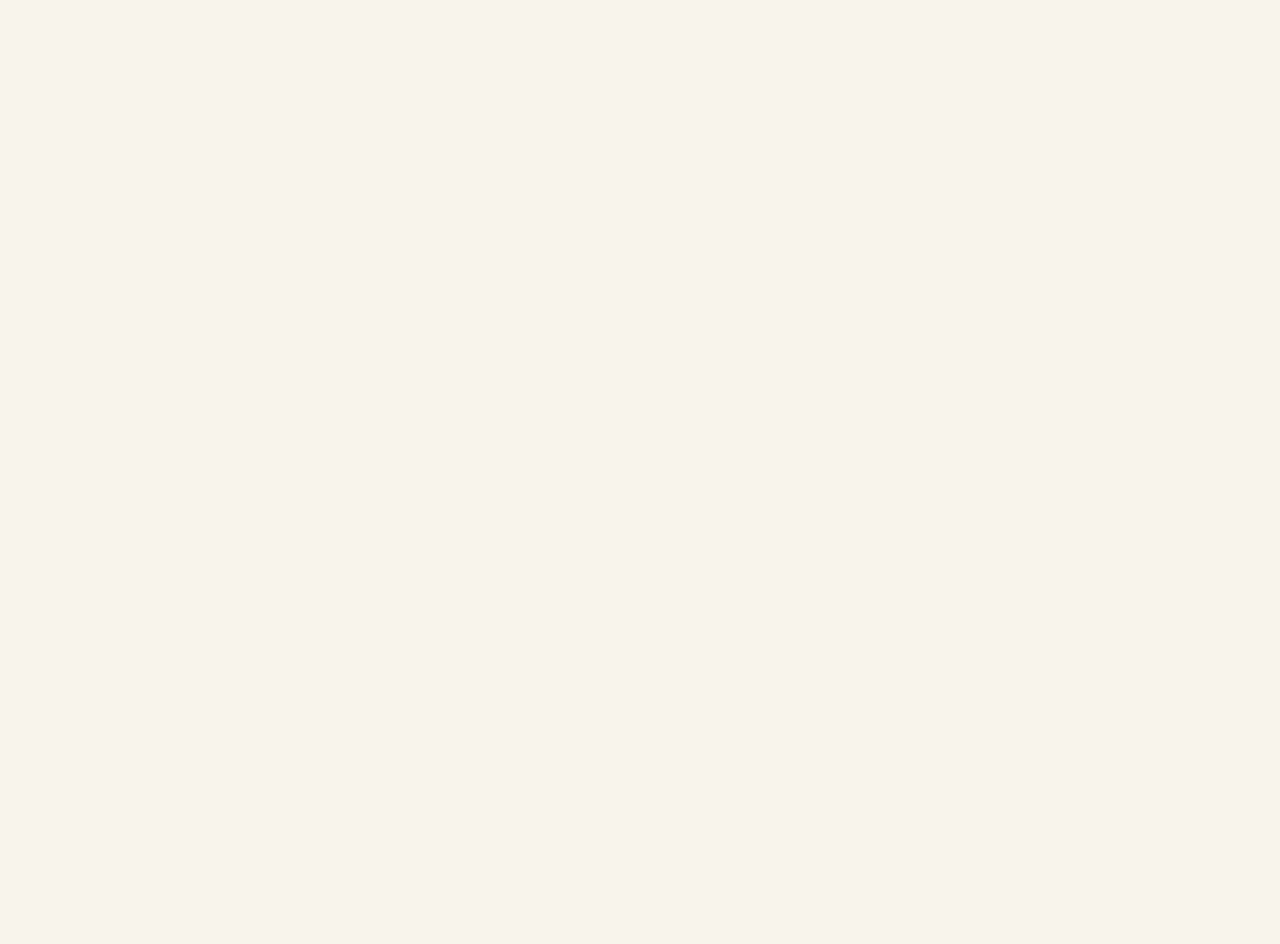
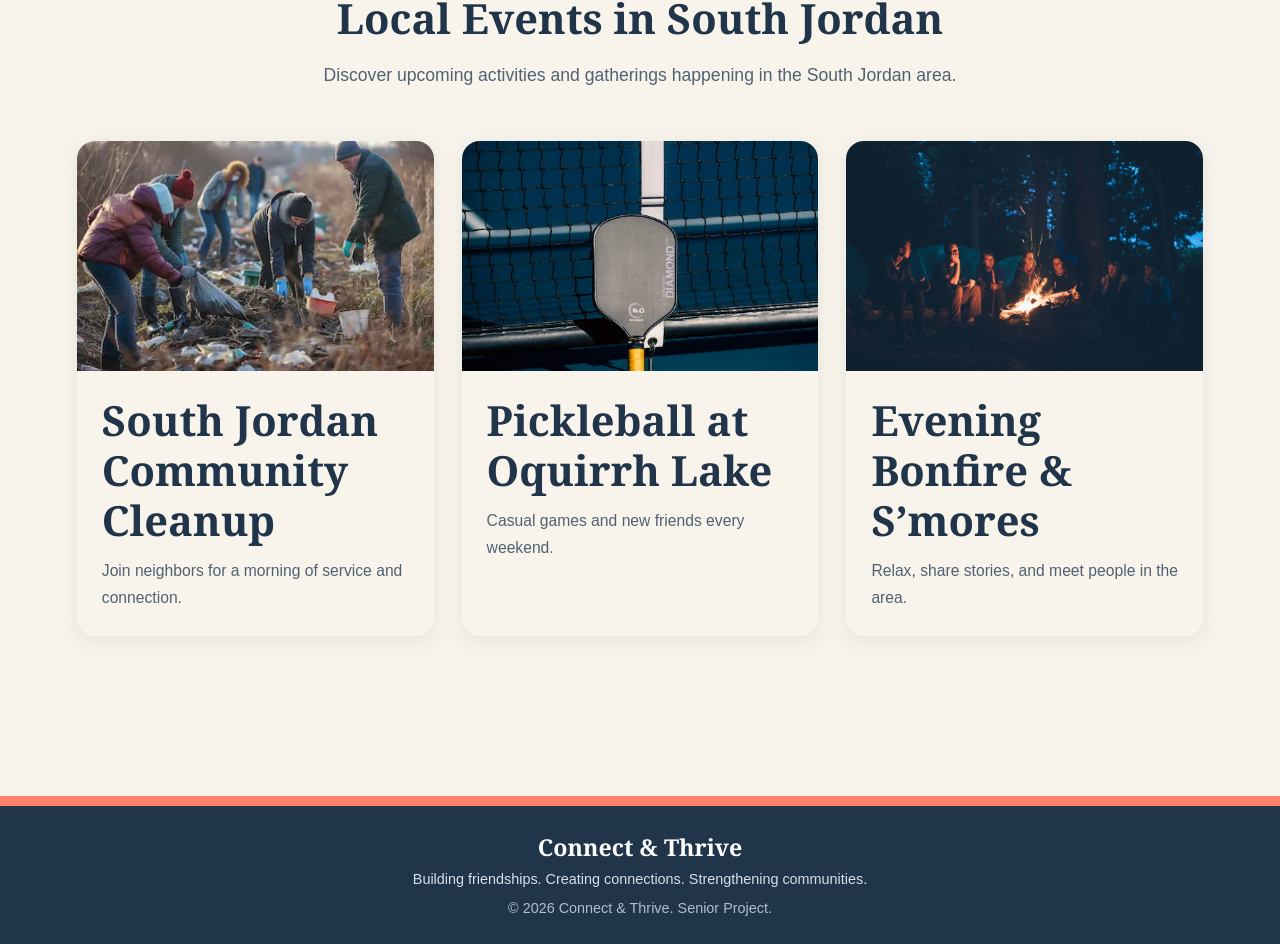
Before and after one commit to KristinLind/Connect-and-Thrive, a Next.js app in the folder web/: page /activities in a window 1280 px wide. Shown: the part 1299-2243 px from the top of the page. Before the commit the page ends 1274 px from the top, so only its background shows below. Built offline with nearby package versions, Linux system fonts and the light colour scheme.

Commit message:
Add footer and local events section to Explore Activities page

```diff
--- a/web/src/app/activities/page.module.css
+++ b/web/src/app/activities/page.module.css
@@ -162,3 +162,40 @@
     padding: 50px 5% 70px;
   }
 }
+
+.localEvents {
+  margin-top: 80px;
+}
+
+.localEvents h2 {
+  font-size: clamp(1.8rem, 3.5vw, 2.6rem);
+  color: var(--navy);
+  margin-bottom: 12px;
+}
+
+.footer {
+  background: var(--navy);
+  color: white;
+  text-align: center;
+  padding: 28px 20px 18px;
+  border-top: 10px solid var(--coral);
+  margin-top: 60px;
+}
+
+.footer h3 {
+  font-size: 1.45rem;
+  margin-bottom: 6px;
+  color: white;
+  font-family: var(--font-heading);
+}
+
+.footer p {
+  color: #d9e0e7;
+  font-size: 0.9rem;
+  margin: 6px 0;
+}
+
+.copyright {
+  font-size: 0.8rem;
+  opacity: 0.8;
+}
--- a/web/src/app/activities/page.tsx
+++ b/web/src/app/activities/page.tsx
@@ -92,7 +92,75 @@ export default function ExploreActivities() {
             </Link>
           ))}
         </div>
+
+        <section className={styles.localEvents}>
+          <div className={styles.heading}>
+            <span className={styles.sectionLabel}>NEAR YOU</span>
+            <h2>Local Events in South Jordan</h2>
+            <p>
+              Discover upcoming activities and gatherings happening in the South Jordan area.
+            </p>
+          </div>
+
+          <div className={styles.grid}>
+            <article className={styles.card}>
+              <div className={styles.imageWrapper}>
+                <Image
+                  src="/images/community-cleanup.webp"
+                  alt="Community cleanup"
+                  fill
+                  sizes="(max-width: 700px) 100vw, 33vw"
+                />
+              </div>
+              <div className={styles.content}>
+                <h2>South Jordan Community Cleanup</h2>
+                <p>Join neighbors for a morning of service and connection.</p>
+              </div>
+            </article>
+
+            <article className={styles.card}>
+              <div className={styles.imageWrapper}>
+                <Image
+                  src="/images/pickleball.webp"
+                  alt="Pickleball"
+                  fill
+                  sizes="(max-width: 700px) 100vw, 33vw"
+                />
+              </div>
+              <div className={styles.content}>
+                <h2>Pickleball at Oquirrh Lake</h2>
+                <p>Casual games and new friends every weekend.</p>
+              </div>
+            </article>
+
+            <article className={styles.card}>
+              <div className={styles.imageWrapper}>
+                <Image
+                  src="/images/bonfire.webp"
+                  alt="Bonfire"
+                  fill
+                  sizes="(max-width: 700px) 100vw, 33vw"
+                />
+              </div>
+              <div className={styles.content}>
+                <h2>Evening Bonfire & S’mores</h2>
+                <p>Relax, share stories, and meet people in the area.</p>
+              </div>
+            </article>
+          </div>
+        </section>
       </main>
+
+      <footer className={styles.footer}>
+        <h3>Connect & Thrive</h3>
+        <p>
+          Building friendships. Creating connections. Strengthening
+          communities.
+        </p>
+        <p className={styles.copyright}>
+          © 2026 Connect & Thrive. Senior Project.
+        </p>
+      </footer>
     </div>
   );
 }
```
Also changed, not shown: 1 other file (tests, documents, lock files or other folders).
